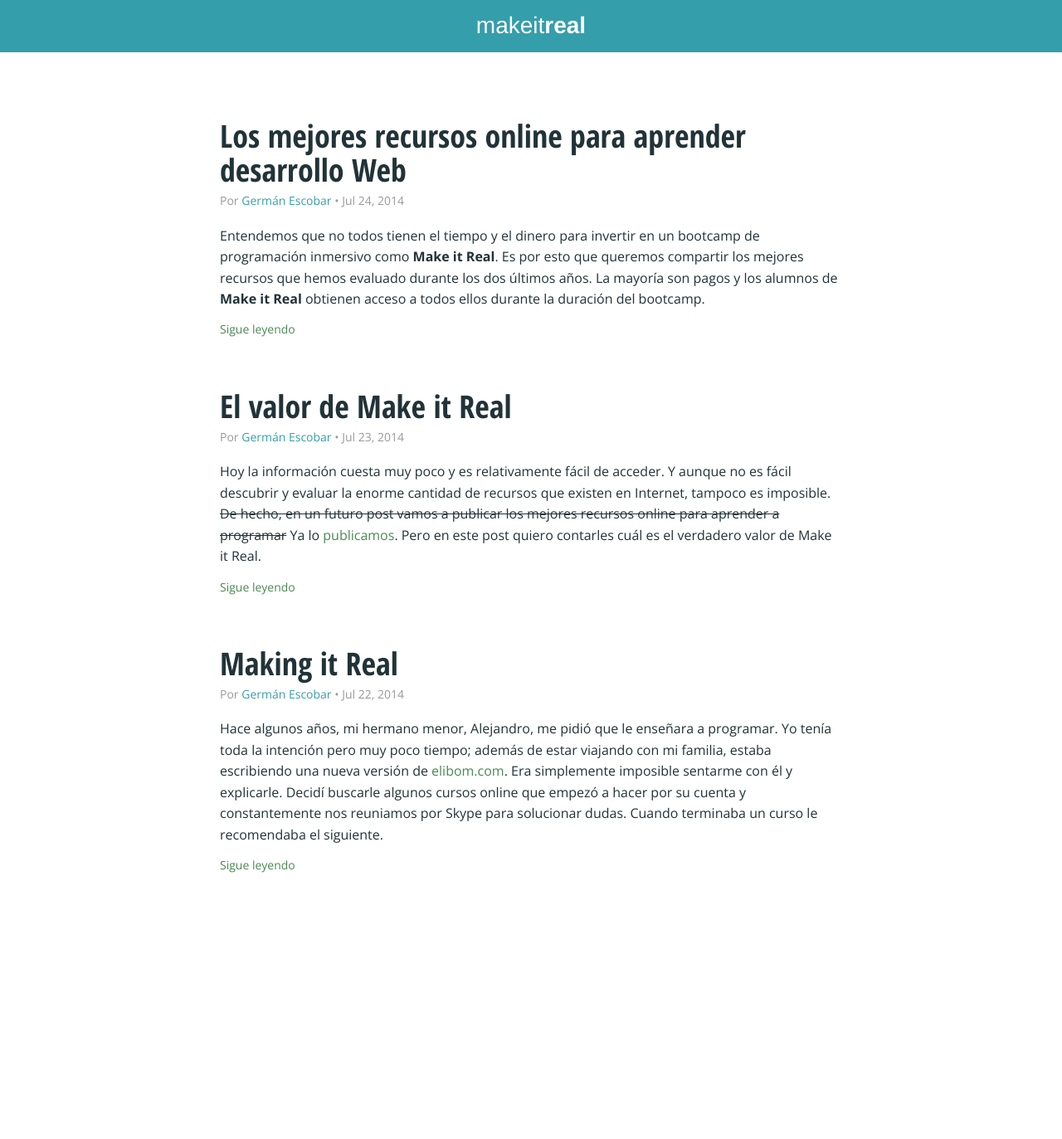
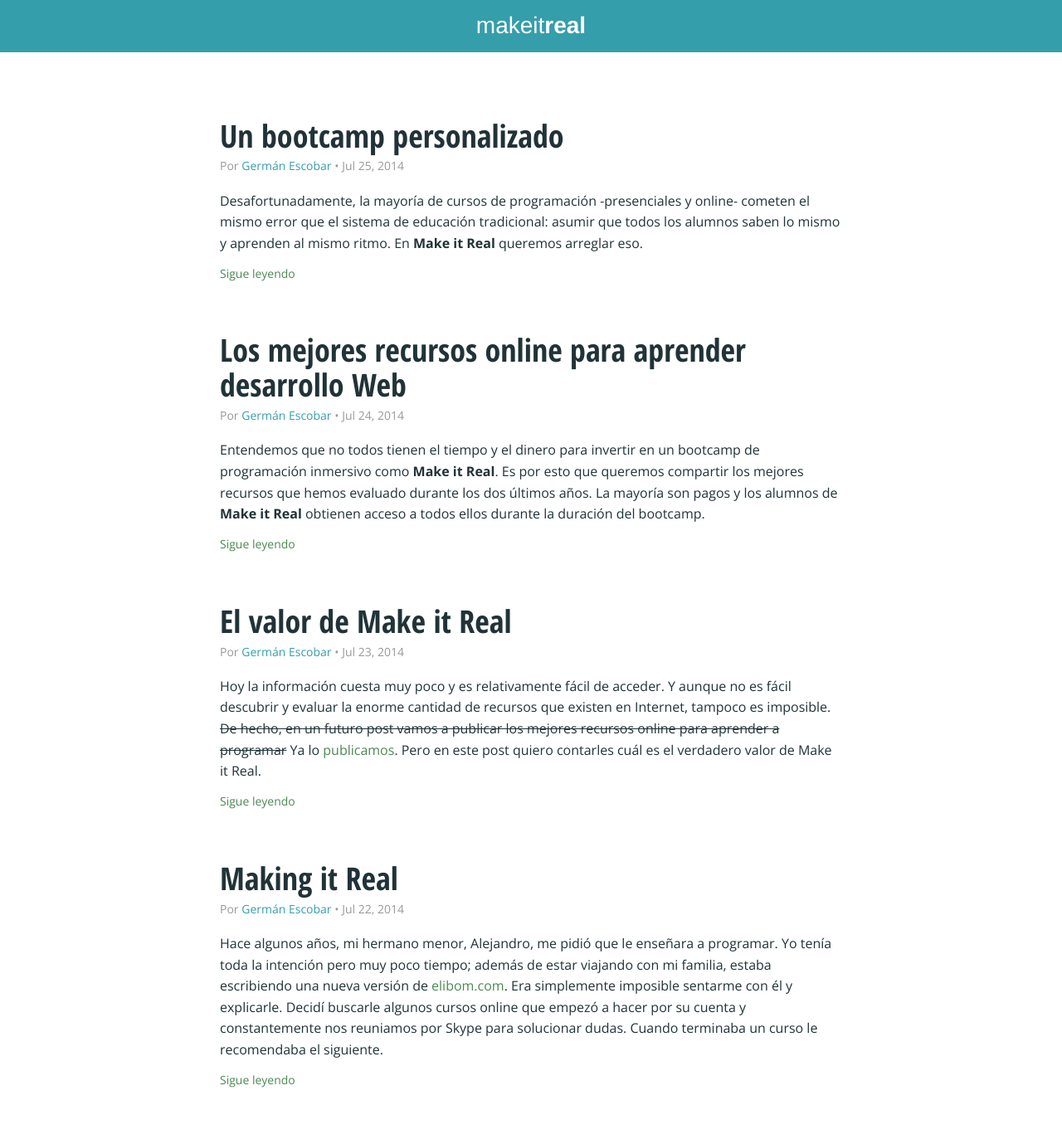
Before and after one commit to simonhoyos/blog, a Jekyll site: the page built from blog.html, in a window 1280 px wide. Shown: the whole page at 83% size. Built offline with Jekyll 4.4.1, drawn with Linux system fonts in a browser that asks for light colours; nearby versions of some CDN libraries; comment, search, counter and statistics services are not loaded; before the commit the page ends 1115 px from its top, so only the background shows below that.

Commit message:
New post "Un bootcamp personalizado"

```diff
--- a/_posts/2014-07-24-los-mejores-recursos-online-para-aprender-desarrollo-web.markdown
+++ b/_posts/2014-07-24-los-mejores-recursos-online-para-aprender-desarrollo-web.markdown
@@ -50,7 +50,7 @@ Udemy tiene una librería gigante de cursos de todo tipo, muchos de programació
 <br>
 Además de estos 4 recursos, en Internet encontrarás miles de tutoriales y posts que te ayudarán en tu aprendizaje. Recuerda que lo más importante para aprender desarrollo Web es tener un proyecto en el que puedas aplicar todos tus conocimientos. También utiliza las comunidades como [StackOverflow](http://stackoverflow.com) en donde puedes resolver dudas específicas (aunque verifica primero antes de preguntar porque es muy probable que tu pregunta ya haya sido respondida).
 
-En **Make it Real** utilizamos todos estos recursos para que los alumnos los consuman preferiblemente fuera de clase. El objetivo es en el día solucionen los Make it Challenges (prácticas) y trabajen de la mano de los mentores aclarando dudas, recibiendo alguna introducción a algún tema, o avanzando en el proyecto.
+En **Make it Real** utilizamos todos estos recursos para que los alumnos los consuman en la clase o afuera . El objetivo es que en el día solucionen los Make it Challenges (las prácticas) y trabajen de la mano de los mentores aclarando dudas, recibiendo alguna introducción a algún tema, o avanzando en el proyecto.
 
 ***
 
--- /dev/null
+++ b/_posts/2014-07-25-un-bootcamp-personalizado.markdown
@@ -0,0 +1,18 @@
+---
+layout: post
+title:  "Un bootcamp personalizado"
+date:   2014-07-25 17:40:58
+author: Germán Escobar
+---
+
+Desafortunadamente, la mayoría de cursos de programación -presenciales y online- cometen el mismo error que el sistema de educación tradicional: asumir que todos los alumnos saben lo mismo y aprenden al mismo ritmo. En **Make it Real** queremos arreglar eso.
+
+Durante el proceso de aplicación, uno de los pasos más importantes es el assesment, en el que identificamos los conocimientos de cada estudiante para diseñarle un programa personalizado que puede seguir a su propio ritmo.
+
+En **Make it Real** no hay clases tradicionales. La programación no es algo que se pueda enseñar, es algo que se aprende. Es posible hacer todos los cursos online y leer todos los libros de programación, y aún así, no saber qué hacer ante un editor en blanco o una consola parpadeante. Es por eso que en la primera mitado de **Make it Real** tendrás que intentar los retos diarios; ahí es donde el verdadero aprendizaje ocurre.
+
+Los mentores te guiarán, ampliarán los temas que más se te dificulten, trabajarán contigo diariamente para que avances lo más rápido posible, pero el aprendizaje lo realizas tu, a tu ritmo.
+
+***
+
+Si tienes un verdadero interés por la programación y estás dispuesto a trabajar muy duro por 12 semanas para convertirte en un desarrollador Web no dudes en [aplicar a **Make it Real**](/apply).
```
Also changed, not shown: other parts of _posts/2014-07-24-los-mejores-recursos-online-para-aprender-desarrollo-web.markdown (+1 -1 lines).
